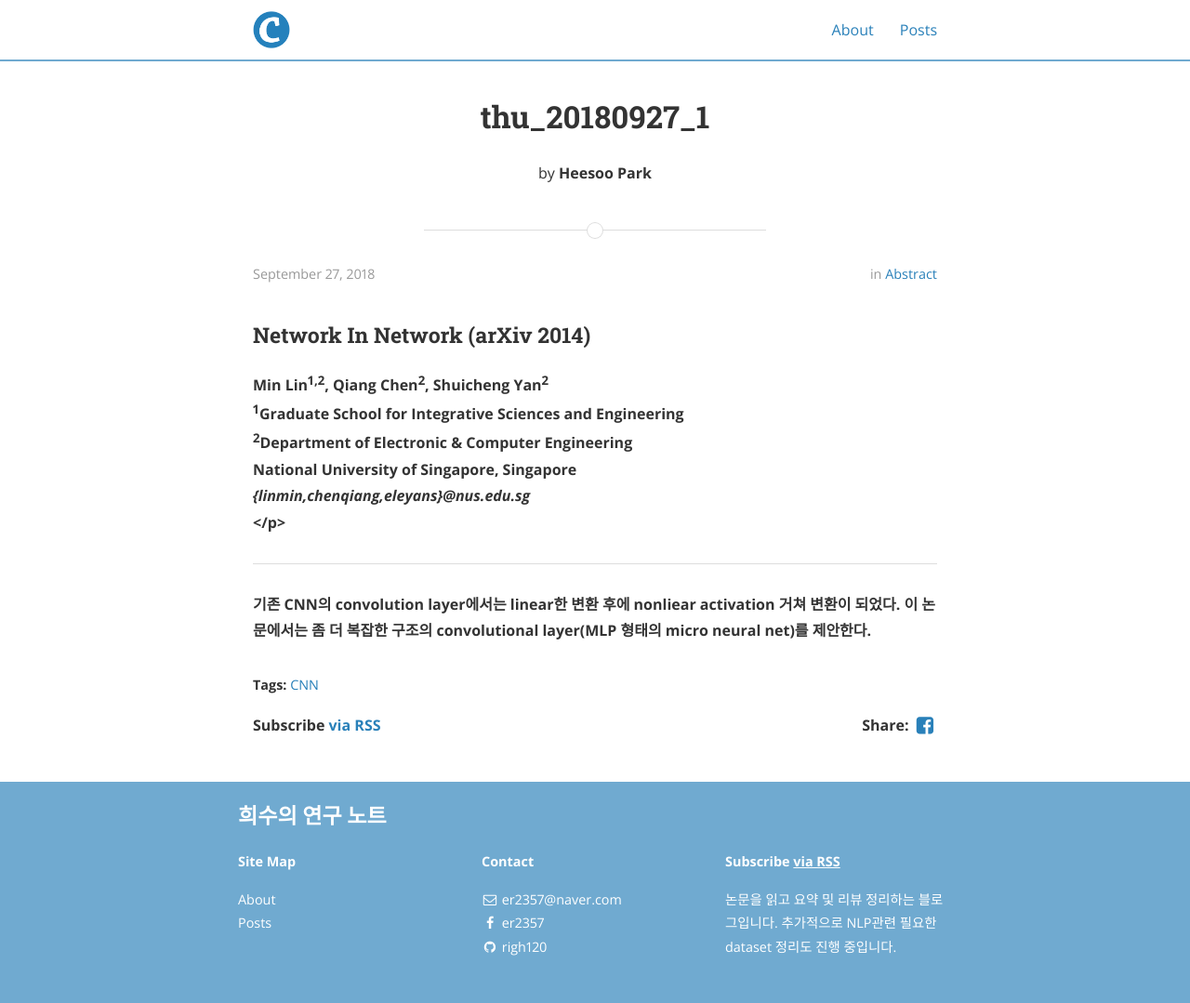
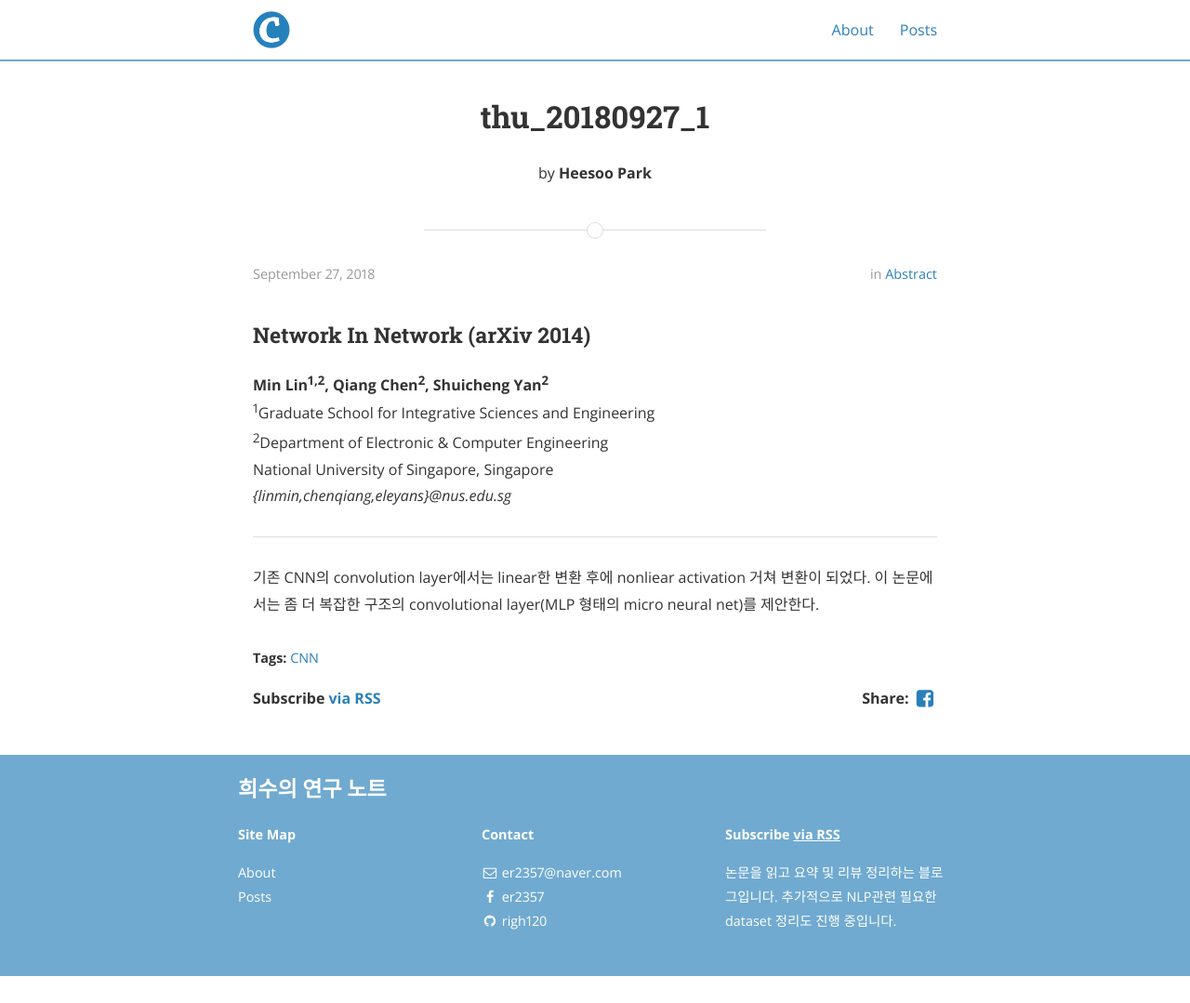
Before and after one commit to righ120/righ120.github.io, a Jekyll site: the page built from abstract/_posts/2018-09-27-1st-post.md, in a window 1280 px wide. Shown: the whole page at 93% size. Built offline with Jekyll 4.4.1, drawn with Linux system fonts in a browser that asks for light colours; nearby versions of some CDN libraries; after the commit the page ends 1050 px from its top, so only the background shows below that.

Commit message:
20180927

```diff
--- a/abstract/_posts/2018-09-27-1st-post.md
+++ b/abstract/_posts/2018-09-27-1st-post.md
@@ -10,7 +10,7 @@ tags : [CNN]
 
 <p>
 
-<b>Min Lin<sup>1,2</sup>, Qiang Chen<sup>2</sup>, Shuicheng Yan<sup>2</sup><br/>
+<b>Min Lin<sup>1,2</sup>, Qiang Chen<sup>2</sup>, Shuicheng Yan<sup>2</sup></b><br/>
 <sup>1</sup>Graduate School for Integrative Sciences and Engineering<br/>
 <sup>2</sup>Department of Electronic & Computer Engineering<br/>
 National University of Singapore, Singapore<br/>
```
